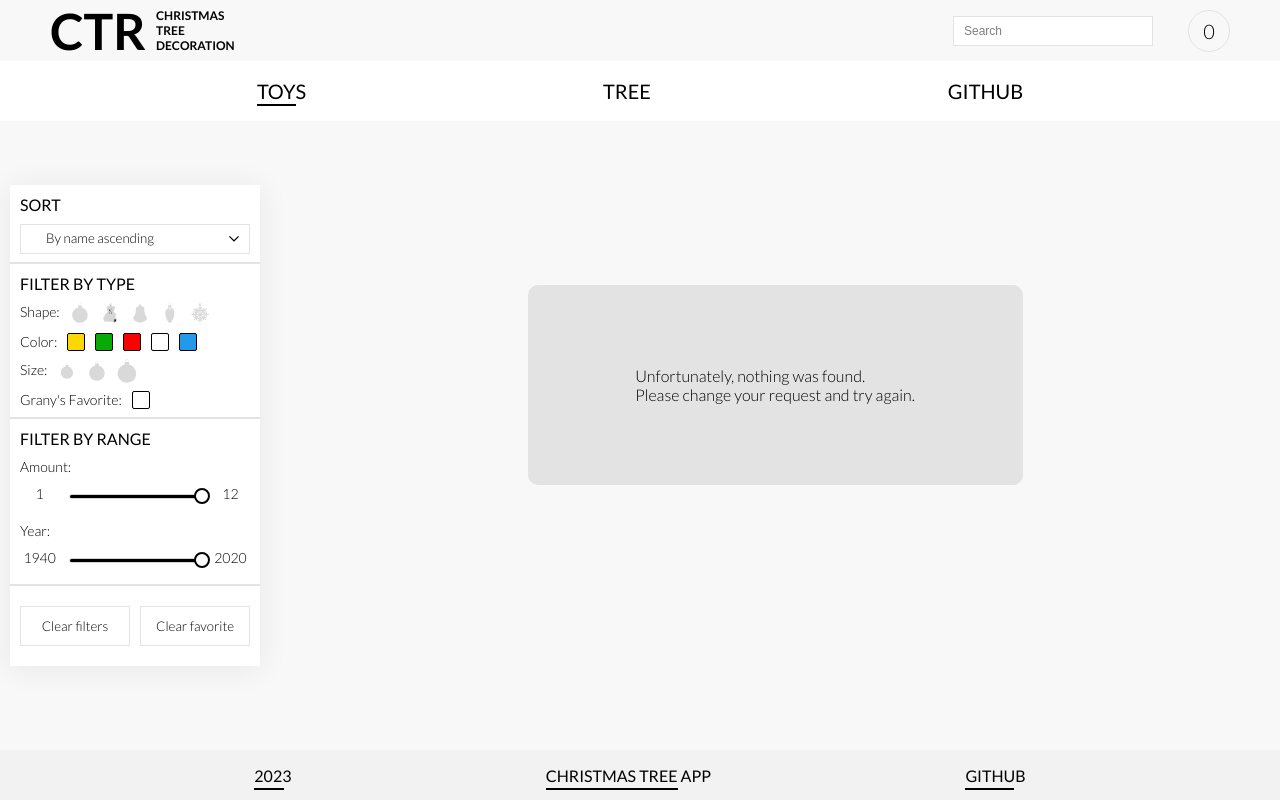
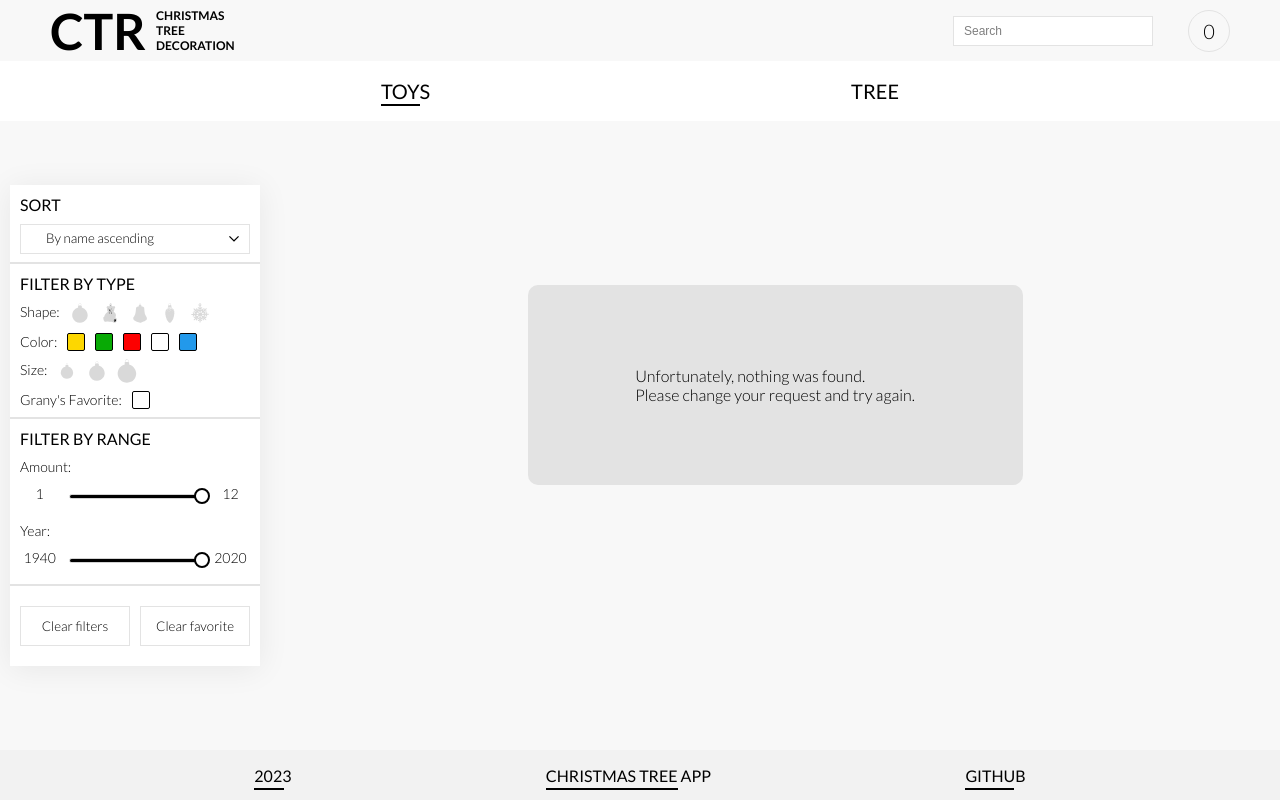
Before and after one commit to saratovkin/christmas-tree, a website built with webpack: page src/index.html in a window 1280 px wide. Built offline with nearby package versions, Linux system fonts and the light colour scheme; no server answers; files whose address does not match are found by name.

Commit message:
fix: remove github link from navigation bar

```diff
--- a/src/index.html
+++ b/src/index.html
@@ -45,9 +45,6 @@
       <div class="header-nav">
         <span class="nav clicked" id="toys-button">Toys</span>
         <span class="nav" id="tree-button">Tree</span>
-        <a class="nav" href="https://github.com/saratovkin" target="_blank"
-          >GitHub</a
-        >
       </div>
     </header>
     <main class="main">
--- a/src/style.css
+++ b/src/style.css
@@ -69,11 +69,6 @@ select {
   display: flex;
   justify-content: space-evenly;
   align-items: center;
-}
-
-.header-nav a {
-  text-decoration: none;
-  color: inherit;
 }
 
 .nav {
```
